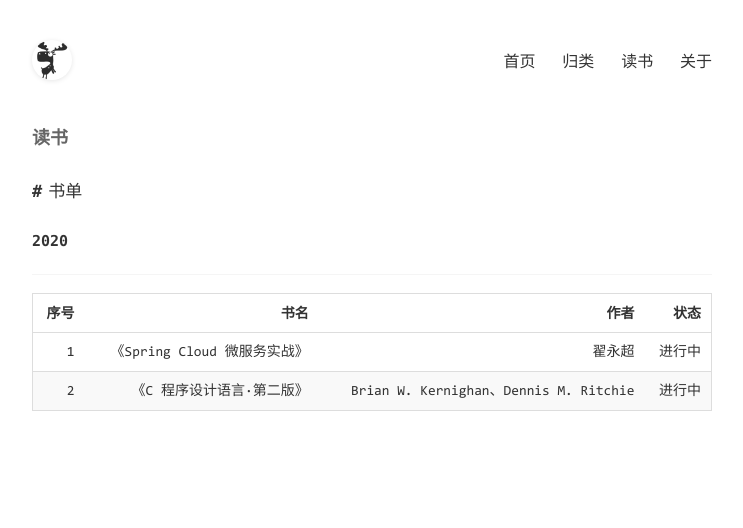
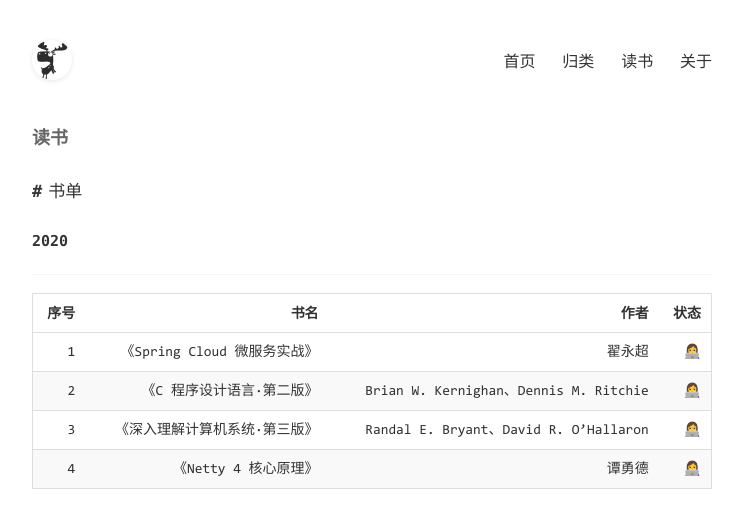
Before and after one commit to Suomea/Suomea.github.io, a Jekyll site: the page built from pages/books.md, in a window 1280 px wide. Shown: the top 528 px of the page, without its empty margins (268-1011 px from the left). Built offline with Jekyll 4.4.1, drawn with Linux system fonts in a browser that asks for light colours.

Commit message:
:tada: 新增读书。

```diff
--- a/pages/books.md
+++ b/pages/books.md
@@ -7,7 +7,9 @@ title: 读书
 ### 2020
 -----------------
 
-| 序号 |   书名   |   作者  |  状态  |
-| -----: | -----: | -----: | -----: |
-| 1 | 《Spring Cloud 微服务实战》 | 翟永超 | 进行中 |
-| 2 | 《C 程序设计语言·第二版》 |  Brian W. Kernighan、Dennis M. Ritchie | 进行中 |
+| 序号 |   书名   |   作者    |  状态 |
+| ---: | ---: | ---: | ---: |
+| 1 | 《Spring Cloud 微服务实战》 | 翟永超 |  👩‍💻 |
+| 2 | 《C 程序设计语言·第二版》 |  Brian W. Kernighan、Dennis M. Ritchie  |  👩‍💻 |
+| 3 | 《深入理解计算机系统·第三版》 | Randal E. Bryant、David R. O'Hallaron  | 👩‍💻 |
+| 4 | 《Netty 4 核心原理》 | 谭勇德  | 👩‍💻 |
```
